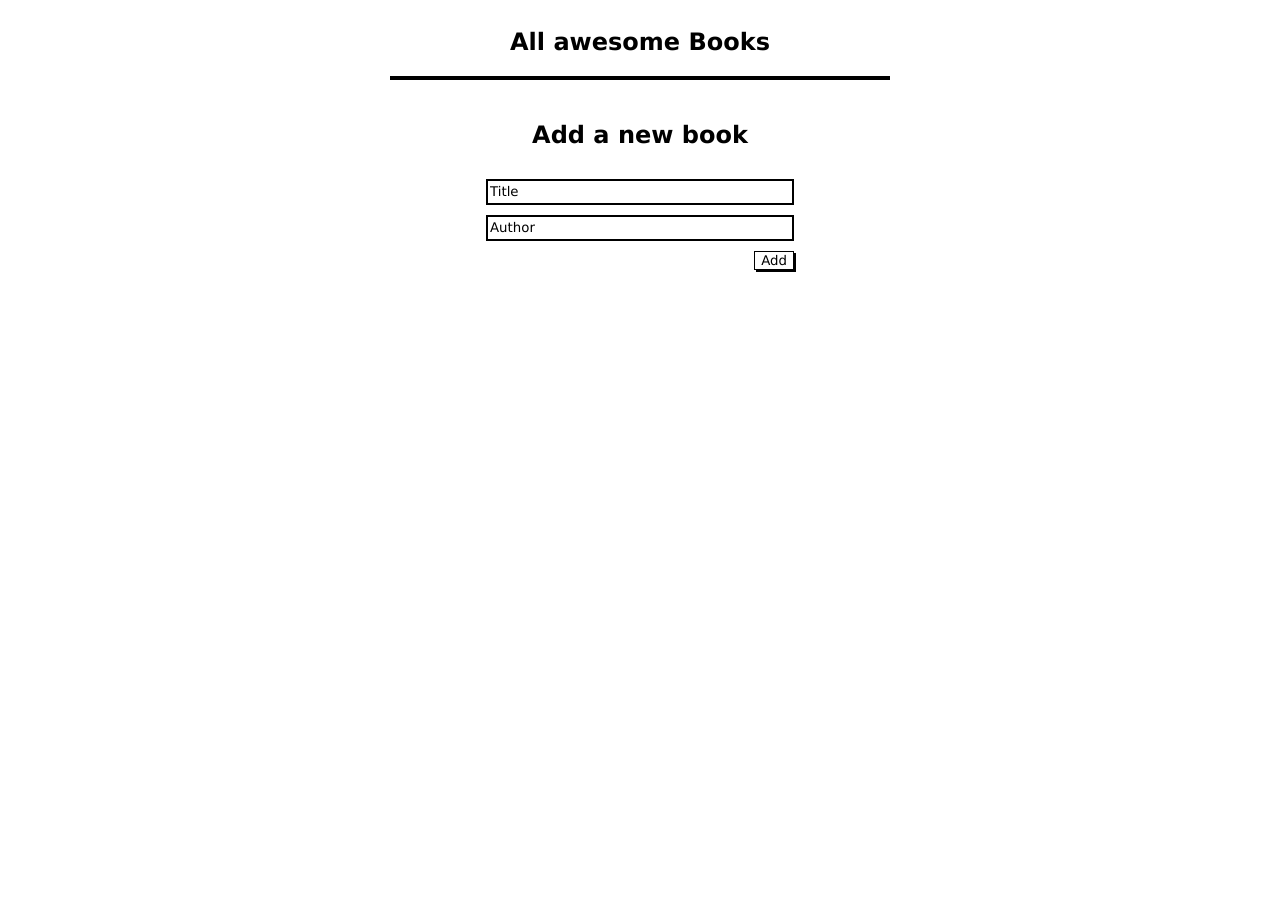
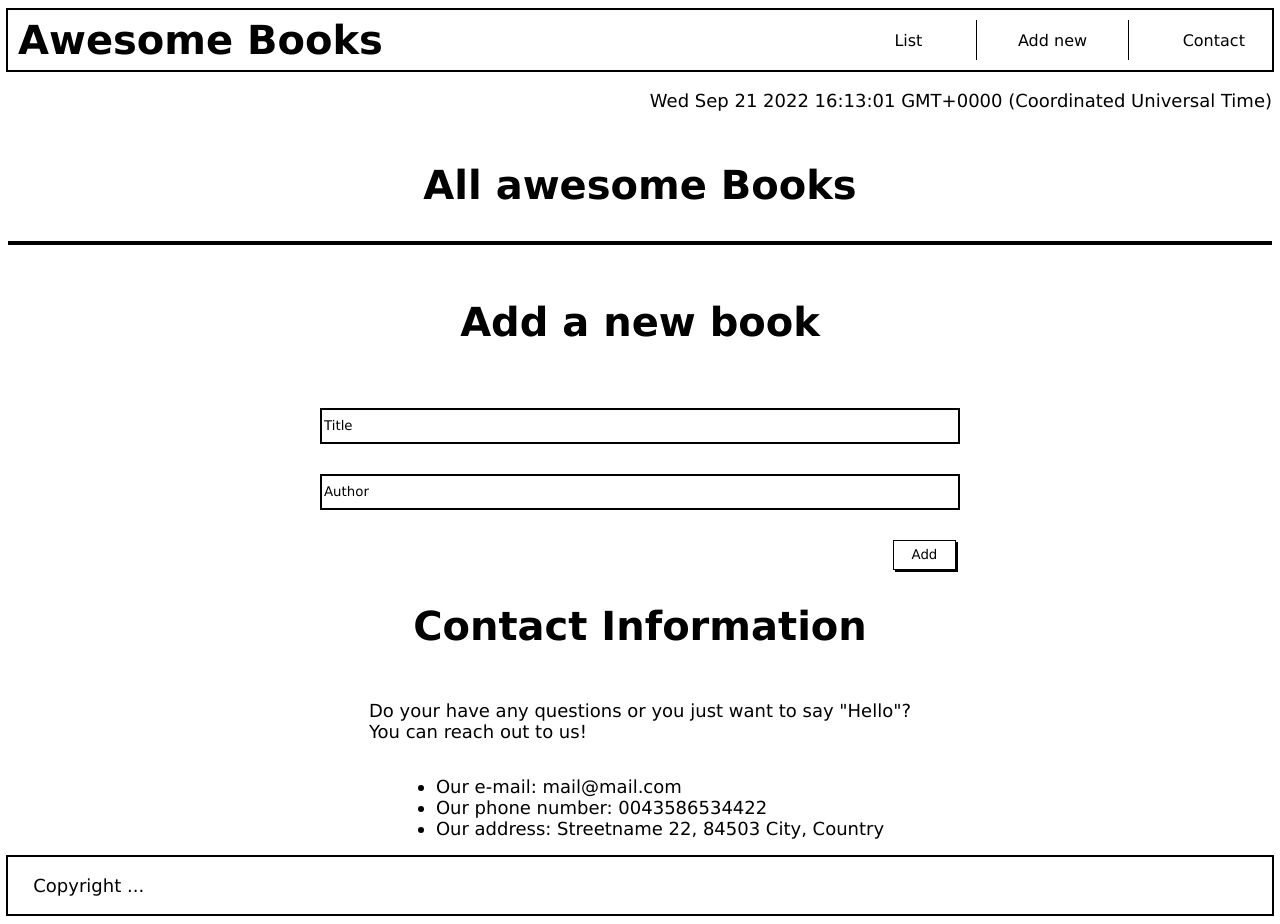
Before and after one commit to d4nQw3rty/Books-Application, a website: page index.html in a window 1280 px wide. Before the commit the page ends 800 px from the top, so only its background shows below. Drawn offline with Linux system fonts and the light colour scheme.

Commit message:
set css layout to other pages

```diff
--- a/index.html
+++ b/index.html
@@ -8,18 +8,42 @@
     <title>Book List Application</title>
 </head>
 <body>
+    <nav>
+        <h2>Awesome Books</h2>
+        <ul>
+            <li>List</li>
+            <li class="borders"><div>Add new</div></li>
+            <li>Contact</li>
+        </ul>
+    </nav>
+    <p id="date"></p>
+    <section id="list">
         <h2>All awesome Books</h2>
         <table id="book-list" class="book-list">
             <tbody>
             </tbody>
         </table>
-    <div class="separator"></div>
+    </section>
+    <section id="form">
         <form class="form" id="book-form">
             <h2>Add a new book</h2>
             <input type="text" name="title" id="book-title" placeholder="Title" required maxlength="30">
             <input type="text" name="author" id="book-author" maxlength="30" placeholder="Author" required>
             <button type="submit" id="add-book">Add</button>
         </form>
+    </section>
+    <section id="contact" class="contact">
+        <h2>Contact Information</h2>
+        <p>Do your have any questions or you just want to say "Hello"?<br>You can reach out to us!</p>
+        <ul>
+            <li>Our e-mail: mail@mail.com</li>
+            <li>Our phone number: 0043586534422</li>
+            <li>Our address: Streetname 22, 84503 City, Country</li>
+        </ul>
+    </section>
+    <footer>
+        <p>Copyright       ...</p>
+    </footer>
     <script src="main.js"></script>
 </body>
 </html>
--- a/main.js
+++ b/main.js
@@ -81,6 +81,11 @@ function formCheck() {
   }
 }
 
+function displayDate() {
+  document.getElementById('date').innerHTML = Date();
+}
+window.onload = displayDate();
+
 document.getElementById('add-book').addEventListener('click', formCheck);
 
 window.onload = bookHTML();
--- a/style.css
+++ b/style.css
@@ -6,30 +6,97 @@
   font-family: 'Lucida Sans', 'Lucida Sans Regular', 'Lucida Grande', 'Lucida Sans Unicode', Geneva, Verdana, sans-serif;
 }
 
+h2 {
+  font-size: 40px;
+}
+
+p{
+  font-size: 18px;
+}
+
+li {
+  font-size: 16px;
+}
+
 body {
   display: flex;
   flex-direction: column;
   align-items: center;
 }
 
+nav li {
+  list-style: none;
+  align-self: center;
+  cursor: pointer;
+}
+
+nav h2 {
+  flex: 2;
+  padding-left: 10px;
+  cursor: pointer;
+}
+
+nav ul {
+  display: flex;
+  justify-content: space-around;
+  flex: 1;
+}
+
+nav {
+  display: flex;
+  width: 100%;
+  max-height: 60px;
+  justify-content: center;
+  align-items: center;
+  border: 2px solid #000;
+}
+
+.borders {
+  padding: 0 10%;
+  display: flex;
+  align-items: center;
+  height: 40px;
+  border-left: 1px solid #000;
+  border-right: 1px solid #000;
+}
+
+#date {
+  align-self: flex-end;
+}
+
+#list {
+  display: flex;
+  flex-direction: column;
+  width: 100%;
+}
+
+#list h2 {
+  align-self: center;
+}
+
 .bookDiv {
   display: flex;
   align-items: center;
   justify-content: space-between;
-  padding-bottom: 5px;
+  padding: 10px;
 }
 
 form button {
   align-self: flex-end;
+  min-width: 50px;
+  width: 10%;
+  height: 30px;
   background-color: #fff;
   border: 1px solid #000;
   box-shadow: 2px 2px #000;
+  cursor: pointer;
 }
 
 .book-list button {
   background-color: #fff;
   border: 2px solid #000;
   box-shadow: 2px 2px #000;
+  cursor: pointer;
 }
 
 .book-list {
@@ -42,20 +109,15 @@ form {
   flex-direction: column;
   align-items: center;
   margin-top: 20px;
-  gap: 10px;
-}
-
-.separator {
-  display: flex;
-  flex-direction: row;
-  height: 1px;
-  background-color: rgba(128, 128, 128, 0.39);
+  gap: 30px;
+  width: 50%;
+  align-self: center;
 }
 
 form input {
   border: 2px solid #000;
-  min-width: 300px;
-  min-height: 20px;
+  width: 100%;
+  min-height: 30px;
 }
 
 form input::placeholder {
@@ -65,3 +127,30 @@ form input::placeholder {
 .gray {
   background-color: rgba(201, 188, 188, 0.61);
 }
+
+.contact {
+  width: 100%;
+  display: flex;
+  flex-direction: column;
+  align-items: center;
+}
+
+.contact li {
+  font-size: 18px;
+}
+
+#form {
+  width: 100%;
+  display: flex;
+  flex-direction: column;
+}
+
+footer {
+  display: flex;
+  width: 100%;
+  border: 2px solid #000;
+}
+
+footer p {
+  padding-left: 2%;
+}
```
Lines whose indentation alone changed are shown as unchanged.
